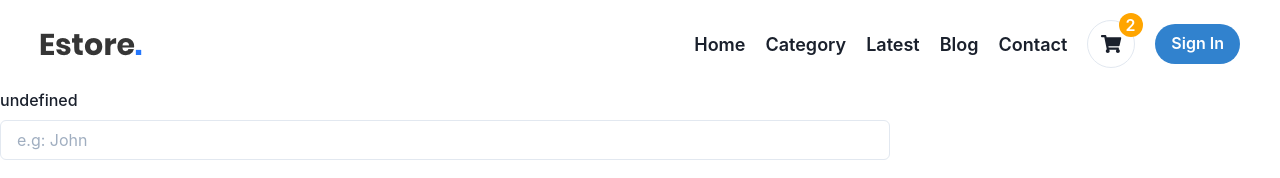
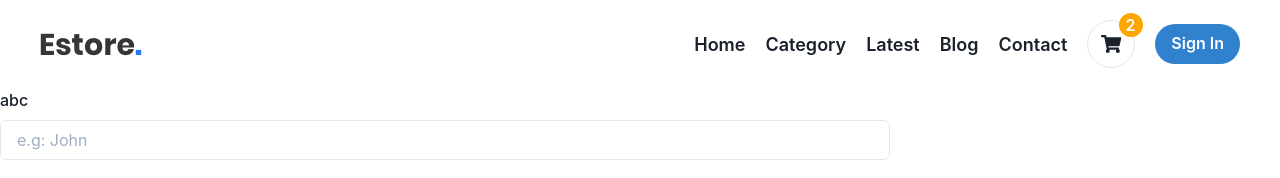
Before and after one commit to tannguyencse19/e-commerce, a React (Create React App) app: page /checkout in a window 1280 px wide. Shown: the top 178 px of the page. Built offline with nearby package versions, Linux system fonts and the light colour scheme.

Commit message:
before update

```diff
--- a/src/views/Cart/Checkout/Form.jsx
+++ b/src/views/Cart/Checkout/Form.jsx
@@ -37,10 +37,15 @@ const Form = () => {
     }
   }
 
+  const inputProp = {
+    registerProp: register,
+    errorProp: errors,
+  }
+
   return (
     <form onSubmit={handleSubmit(onSubmit)}>
       <Stack spacing="5">
-        <FormInput register={register} errors={errors} />
+        <FormInput {...inputProp} registerName="abc" htmlFor="abc" label="abc"  />
         <Stack direction="row">
           <FormControl isInvalid={errors.firstName}>
             <FormLabel htmlFor="first-name">First name</FormLabel>
--- a/src/views/Cart/Checkout/FormInput.jsx
+++ b/src/views/Cart/Checkout/FormInput.jsx
@@ -6,16 +6,16 @@ import {
   Input,
 } from "@chakra-ui/react";
 
-const FormInput = ({ register, registerName, errors, htmlFor, label }) => {
-  console.log(errors);
+const FormInput = ({ registerProp, errorProp, registerName, htmlFor, label }) => {
+  console.log(errorProp);
   return (
-    <FormControl isInvalid={errors[registerName]}>
+    <FormControl isInvalid={errorProp[registerName]}>
       <FormLabel htmlFor={htmlFor}>{label}</FormLabel>
       <Input
         id={htmlFor}
         placeholder="e.g: John"
         type="tel"
-        {...register(registerName, {
+        {...registerProp(registerName, {
           required: "This is required",
           minLength: {
             value: 4,
@@ -24,18 +24,18 @@ const FormInput = ({ register, registerName, errors, htmlFor, label }) => {
         })}
       />
       <FormErrorMessage>
-        {errors[registerName] && errors[registerName].message}
+        {errorProp[registerName] && errorProp[registerName].message}
       </FormErrorMessage>
     </FormControl>
   );
 };
 
 FormInput.defaultProps = {
-  register: null,
-  errors: null,
+  registerProp: null,
+  errorProp: null,
   registerName: "undefined",
   htmlFor: "undefined",
   label: "undefined",
 };
 
-export default React.memo(FormInput);
+export default FormInput;
```
